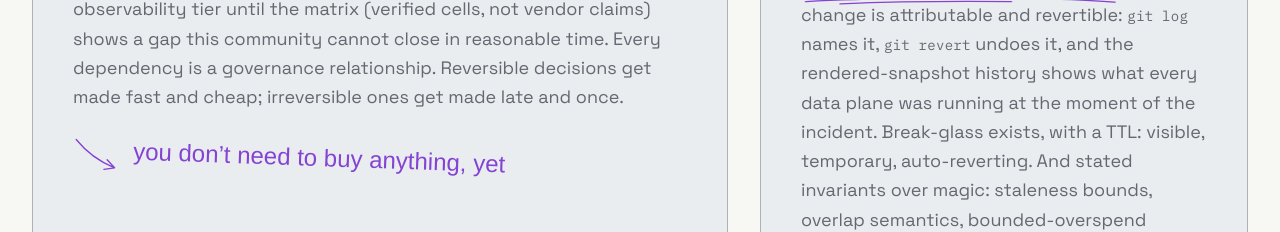
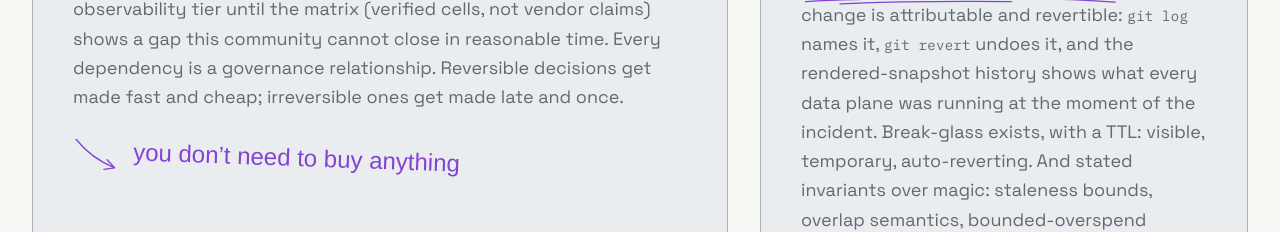
Before and after one commit to Lyqed/smallgateway, a Next.js app: page / in a window 1280 px wide. Shown: the part 2040-2272 px from the top of the page. Built offline with nearby package versions, Linux system fonts and the light colour scheme; a web font is replaced by a local one.

Commit message:
content: drop 'yet' from the buy-nothing annotation
'you don't need to buy anything' now stands without the qualifier.

```diff
--- a/src/components/sections/Principles.tsx
+++ b/src/components/sections/Principles.tsx
@@ -114,7 +114,7 @@ export function Principles() {
               <div aria-hidden className="mt-6 flex items-end gap-3">
                 <HandArrow className="h-10 w-12 -scale-x-100" />
                 <p className="marker rotate-[2deg] pb-1 text-2xl text-violet">
-                  you don&rsquo;t need to buy anything, yet
+                  you don&rsquo;t need to buy anything
                 </p>
               </div>
               {/* drips off the torn edge, low-left */}
```
